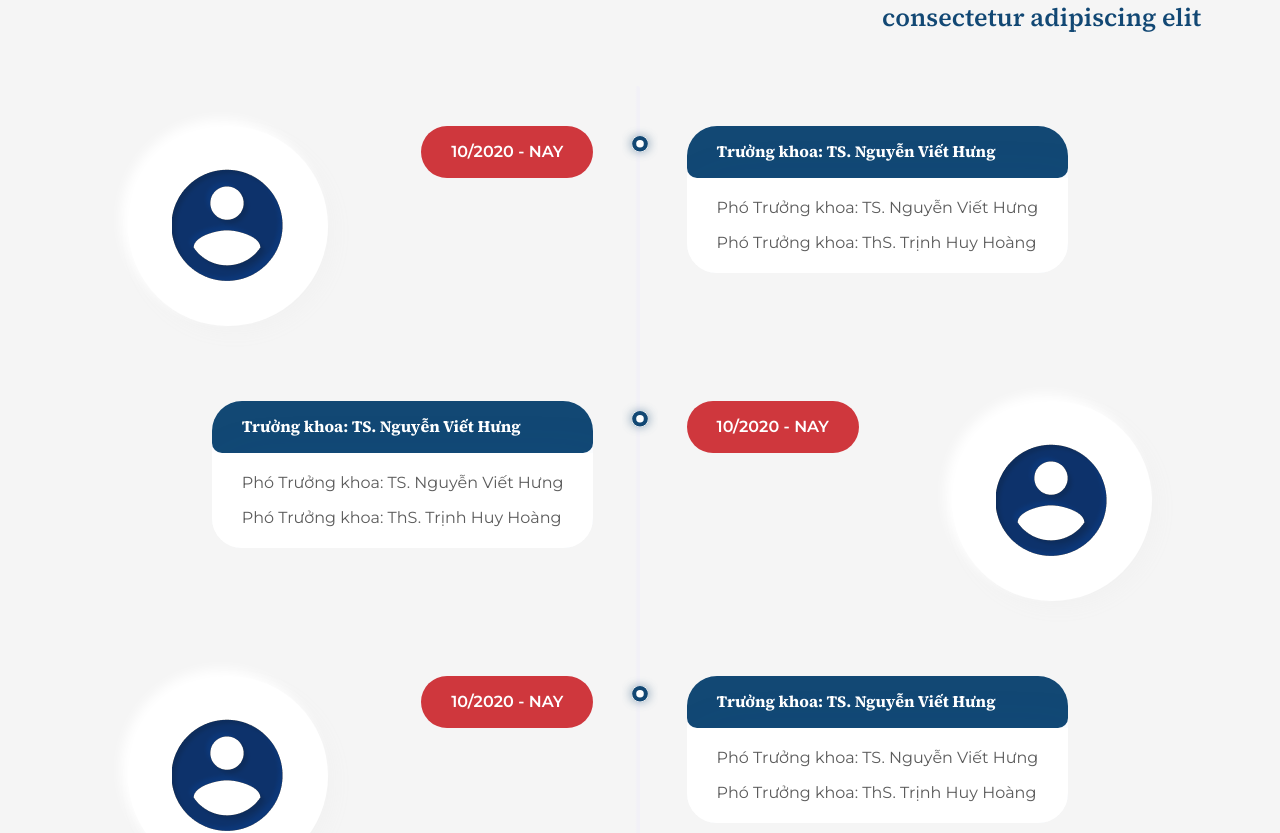
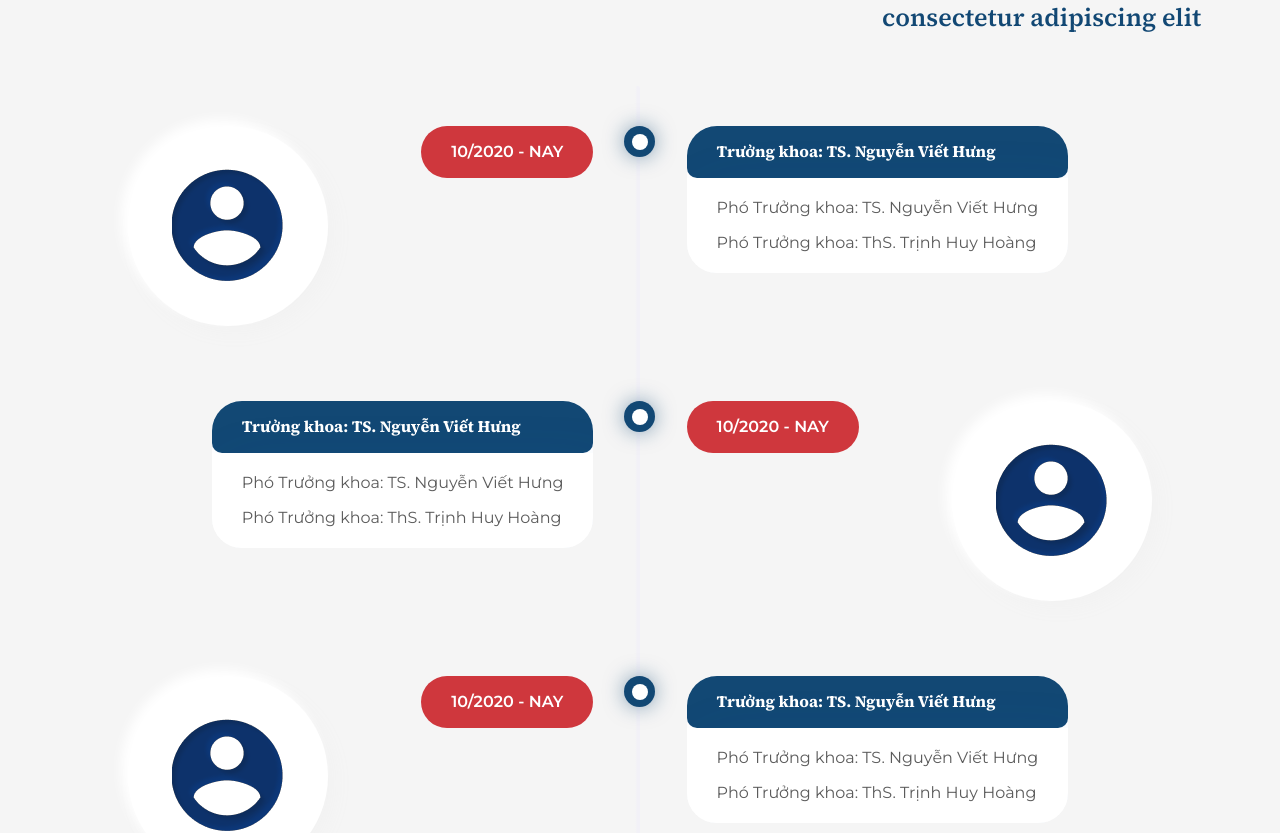
Before and after one commit to phucdh410/Homepage-Web-Client, a Next.js app: page /en/philosophy-of-education in a window 1280 px wide. Shown: the part 3062-3895 px from the top of the page. Built offline with nearby package versions, Linux system fonts and the light colour scheme.

Commit message:
update[timeline]

```diff
--- a/src/common/components/layouts/CTimeline/CTimelineItem/index.tsx
+++ b/src/common/components/layouts/CTimeline/CTimelineItem/index.tsx
@@ -18,11 +18,9 @@ export const CTimelineItem = () => {
         </div>
       </div>
       <div className="col-span-1 dot flex justify-center z-10">
-        <img
-          src="/icons/timeline.svg"
-          alt=""
-          className="object-cover w-9 h-9 "
-        />
+        <div className="bg-primary flex justify-center items-center">
+          <span className="bg-white content-[''] w-4 h-4 rounded-full z-20 block"></span>
+        </div>
       </div>
       <div className="col-span-5 description flex">
         <div className="rounded-30px overflow-hidden bg-white h-max w-max text-16px">
--- a/src/common/components/layouts/CTimeline/styles.scss
+++ b/src/common/components/layouts/CTimeline/styles.scss
@@ -27,6 +27,15 @@
 
     .dot {
       order: 2;
+      > {
+        div {
+          box-shadow: 0px 0px 20px 0px rgba(18, 72, 116, 0.5);
+          width: 31px;
+          height: 31px;
+          content: "";
+          border-radius: 100%;
+        }
+      }
     }
 
     &:nth-child(even) {
```
Also changed, not shown: public/icons/timeline.svg (deleted).
